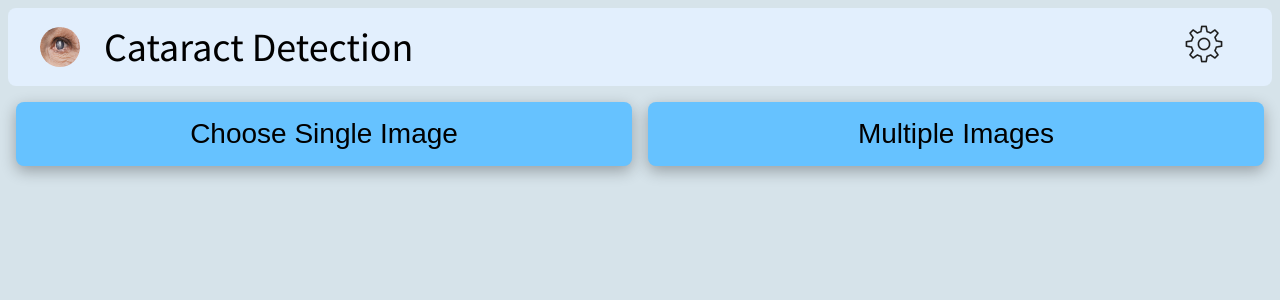
After one commit to YashKSawant/cataract-detection, a Flask app: page /index in a window 1280 px wide. The commit adds this page. Shown: the top 300 px of the page. Run offline with Flask 2, Linux system fonts and the light colour scheme.

Commit message:
added home and navbar templates

```diff
--- a/main.py
+++ b/main.py
@@ -2,8 +2,12 @@ from flask import *
 app = Flask(__name__)
 
 @app.route('/')
-def hello_world():
+def main():
     return render_template('home.html', title="Cataract Detection")
+
+@app.route('/index')
+def index():
+    return render_template('index.html',title='Cataract Detection')
 
 if __name__=="__main__":
     app.run()
--- /dev/null
+++ b/static/css/global-styles.css
@@ -0,0 +1,137 @@
+/*
+===============
+Google Fonts
+===============
+*/
+@import url('https://fonts.googleapis.com/css2?family=Roboto+Slab&family=Source+Sans+Pro:wght@400;700&display=swap');
+
+/*
+===============
+Variables
+===============
+*/
+
+:root {
+  /* dark shades of primary color*/
+  --clr-primary-1: hsl(202, 100%, 21%);
+  --clr-primary-2: hsl(202, 98%, 35%);
+  --clr-primary-3: hsl(202, 81%, 50%);
+  --clr-primary-4: hsl(202, 100%, 60%);
+  /* primary/main color */
+  --clr-primary: hsl(204, 100%, 70%);
+  /* lighter shades of primary color */
+  --clr-primary-5: hsl(204, 60%, 74%);
+  --clr-primary-6: hsl(204, 90%, 88%);
+  --clr-primary-7: hsl(201, 33%, 88%);
+  /* Rigid Colors */
+  --clr-white: #fff;
+  --clr-black: #222;
+  --clr-error: hsl(0, 100%, 59%);
+  --clr-success: hsl(118, 99%, 41%);
+  --clr-warning: hsl(36, 90%, 51%);
+
+  --spacing: 0.2rem;
+  --radius: 0.5rem;
+  --border: 5px soild hsl(0, 0%, 47%);
+  --light-shadow: 0 5px 15px rgba(0, 0, 0, 0.3);
+  --dark-shadow: 0 5px 15px rgba(0, 0, 0, 0.5);
+  --max-width: 1170px;
+  --fixed-width: 620px;
+}
+/*
+===============
+Global Styles
+===============
+*/
+
+*,
+::after,
+::before {
+  margin: 0;
+  padding: 0;
+  box-sizing: border-box;
+}
+body {
+  font-family: 'Source Sans Pro', 'Open Sans', 'Helvetica Neue', sans-serif;
+  line-height: 1.5;
+  font-size: 0.875rem;
+  background-color: var(--clr-primary-7);
+}
+ul {
+  list-style-type: none;
+}
+a {
+  text-decoration: none;
+}
+button {
+  border: none;
+  box-shadow: var(--light-shadow);
+  transition: box-shadow 0.3s ease;
+}
+h1,
+h2,
+h3,
+h4 {
+  text-transform: capitalize;
+  line-height: 1.25;
+  font-weight: 400;
+}
+h1 {
+  font-size: 2.5rem;
+}
+h2 {
+  font-size: 2rem;
+}
+h3 {
+  font-size: 1.25rem;
+}
+h4 {
+  font-size: 0.875rem;
+}
+p {
+  font-family: 'Roboto Slab', sans-serif;
+  margin-bottom: 0.5rem;
+}
+@media screen and (min-width: 800px) {
+  h1 {
+    font-size: 3rem;
+  }
+  h2 {
+    font-size: 2.5rem;
+  }
+  h3 {
+    font-size: 1.75rem;
+  }
+  h4 {
+    font-size: 1rem;
+  }
+  body {
+    font-size: 1rem;
+  }
+  h1,
+  h2,
+  h3,
+  h4 {
+    line-height: 1;
+  }
+}
+/*  global classes */
+/*
+===============
+Custom Styles
+===============
+*/
+
+.large-btn {
+  background-color: var(--clr-primary);
+  border-radius: var(--radius);
+  font-size: 28px;
+  padding: 1rem;
+  cursor: pointer;
+}
+button:hover {
+  box-shadow: var(--dark-shadow);
+}
+button:active {
+  background-color: var(--clr-primary-4);
+}
--- /dev/null
+++ b/static/css/index.css
@@ -0,0 +1,11 @@
+@import 'global-styles.css';
+
+.buttons {
+  margin: 0.5rem;
+  display: flex;
+  justify-content: space-between;
+}
+.large-btn {
+  width: 50vw;
+  margin: 0.5rem;
+}
--- /dev/null
+++ b/static/css/navbar.css
@@ -0,0 +1,26 @@
+@import 'global-styles.css';
+
+nav {
+  display: flex;
+  background: hsl(211, 88%, 94%);
+  align-items: center;
+  border-radius: 8px;
+  margin: 0.5rem;
+  padding: 1rem;
+  justify-content: space-between;
+}
+img {
+  width: 2.5rem;
+  height: 2.5rem;
+}
+.brand {
+  display: flex;
+  margin-left: 1rem;
+}
+.icon {
+  border-radius: 50%;
+  margin-right: 1.5rem;
+}
+.settings {
+  margin-right: 2rem;
+}
--- a/templates/home.html
+++ b/templates/home.html
@@ -9,7 +9,7 @@
     <title>{{ title }}</title>
 </head>
 
-<body>
+<body id="splash-screen">
     <img class="eye-image" src="{{url_for('static', filename='eye.png')}}" align="middle" />
     <h1 class="heading">{{ title }}</h1>
     <button type="button" class="large-btn">Get Started</button>
--- /dev/null
+++ b/templates/index.html
@@ -0,0 +1,20 @@
+<!DOCTYPE html>
+<html lang="en">
+
+<head>
+    <meta charset="UTF-8">
+    <meta http-equiv="X-UA-Compatible" content="IE=edge">
+    <meta name="viewport" content="width=device-width, initial-scale=1.0">
+    <link rel="stylesheet" href="{{url_for('static', filename='css/index.css')}}">
+    <title>{{title}}</title>
+</head>
+
+<body>
+    {% include "navbar.html" %}
+    <div class="buttons">
+        <button type="button" class="large-btn">Choose Single Image</button>
+        <button type="button" class="large-btn">Multiple Images</button>
+    </div>
+</body>
+
+</html>
--- /dev/null
+++ b/templates/navbar.html
@@ -0,0 +1,13 @@
+<head>
+    <link rel="stylesheet" href="{{url_for('static', filename='css/navbar.css')}}">
+</head>
+
+<nav>
+    <div class="brand">
+        <img class="icon" src="{{url_for('static', filename='eye.png')}}" alt="eye image"></img>
+        <h2>{{ title }}</h2>
+    </div>
+    <div class="settings">
+        <img src="{{url_for('static', filename='settings.png')}}" alt="">
+    </div>
+</nav>
```
Also changed, not shown: static/css/styles.css (+4 -133 lines), static/settings.png (added).
